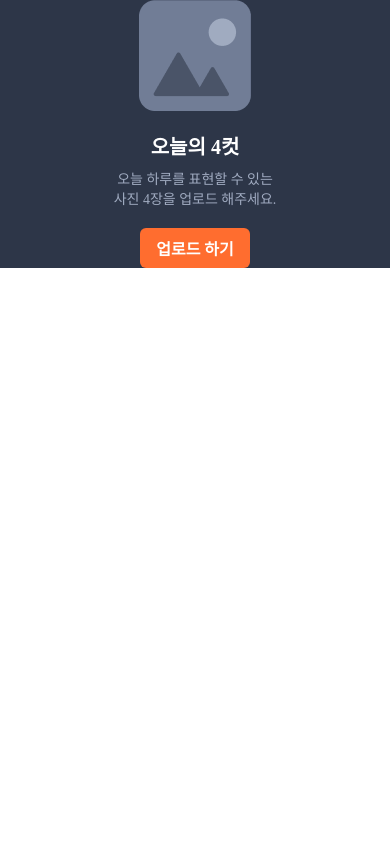
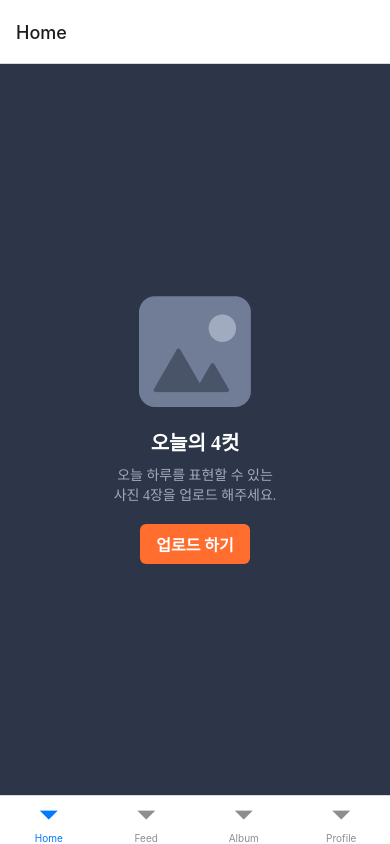
Before and after one commit to ShinYoung-Kim/Attention, a React Native app: screen / in a window 390 px wide. Built offline with nearby package versions, Linux system fonts and the light colour scheme.

Commit message:
feat: bottom navigation 적용

```diff
--- a/App.tsx
+++ b/App.tsx
@@ -1,11 +1,15 @@
-import {COLOR} from '@constant/color';
+import AlbumScreen from '@screen/AlbumScreen';
+import FeedScreen from '@screen/FeedScreen';
+import ProfileScreen from '@screen/ProfileScreen';
+import {createBottomTabNavigator} from '@react-navigation/bottom-tabs';
 import HomeScreen from '@screen/HomeScreen';
 import {QueryClient, QueryClientProvider} from '@tanstack/react-query';
 import React, {useEffect} from 'react';
-import {SafeAreaView, StyleSheet} from 'react-native';
 import SplashScreen from 'react-native-splash-screen';
 import {RecoilRoot} from 'recoil';
+import {NavigationContainer} from '@react-navigation/native';
 
+const Tab = createBottomTabNavigator();
 function App(): React.JSX.Element {
   useEffect(() => {
     SplashScreen.hide();
@@ -14,20 +18,19 @@ function App(): React.JSX.Element {
   const queryClient = new QueryClient();
 
   return (
-    <SafeAreaView style={styles.background}>
-      <QueryClientProvider client={queryClient}>
-        <RecoilRoot>
-          <HomeScreen />
-        </RecoilRoot>
-      </QueryClientProvider>
-    </SafeAreaView>
+    <QueryClientProvider client={queryClient}>
+      <RecoilRoot>
+        <NavigationContainer>
+          <Tab.Navigator initialRouteName="Home">
+            <Tab.Screen name="Home" component={HomeScreen} />
+            <Tab.Screen name="Feed" component={FeedScreen} />
+            <Tab.Screen name="Album" component={AlbumScreen} />
+            <Tab.Screen name="Profile" component={ProfileScreen} />
+          </Tab.Navigator>
+        </NavigationContainer>
+      </RecoilRoot>
+    </QueryClientProvider>
   );
 }
 
-const styles = StyleSheet.create({
-  background: {
-    backgroundColor: COLOR.WF800,
-  },
-});
-
 export default App;
```
